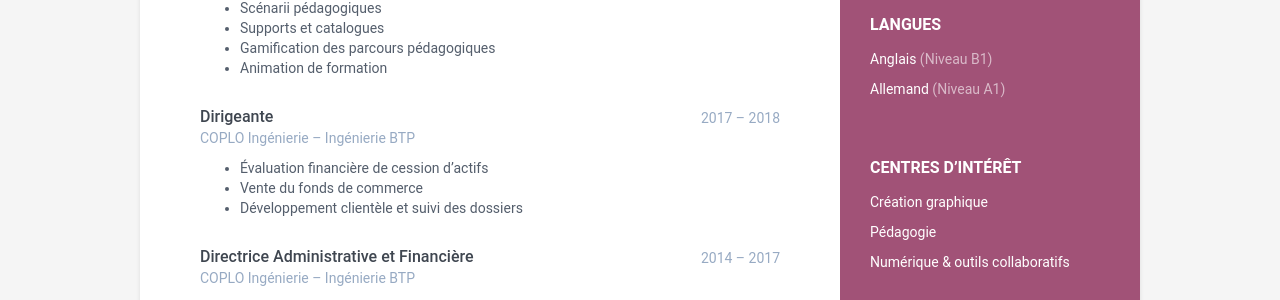
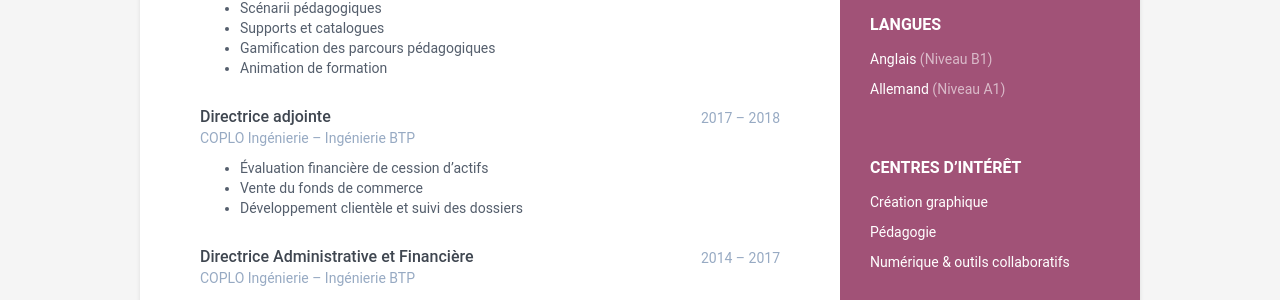
Before and after one commit to estellekelak/online-cv, a Jekyll site: the page built from index.html, in a window 1280 px wide and 900 px high, scrolled down 1096 px. Shown: the part 153-453 px from the top of the window. Built offline with Jekyll 4.4.1, drawn with Linux system fonts in a browser that asks for light colours.

Commit message:
Update data.yml

```diff
--- a/_data/data.yml
+++ b/_data/data.yml
@@ -190,7 +190,7 @@ experiences:
         - Gamification des parcours pédagogiques
         - Animation de formation
 
-    - role: Dirigeante
+    - role: Directrice adjointe
       time: 2017 – 2018
       company: COPLO Ingénierie – Ingénierie BTP
       details: |
```
